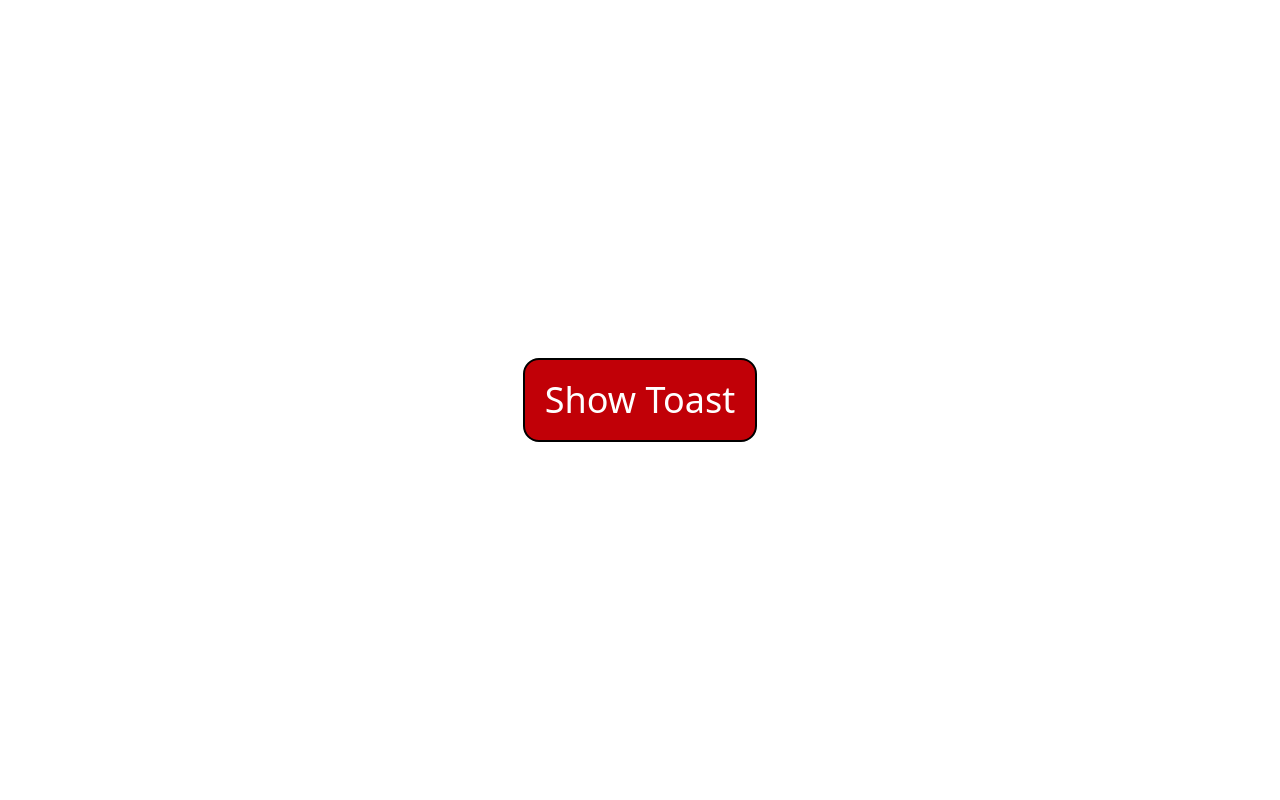
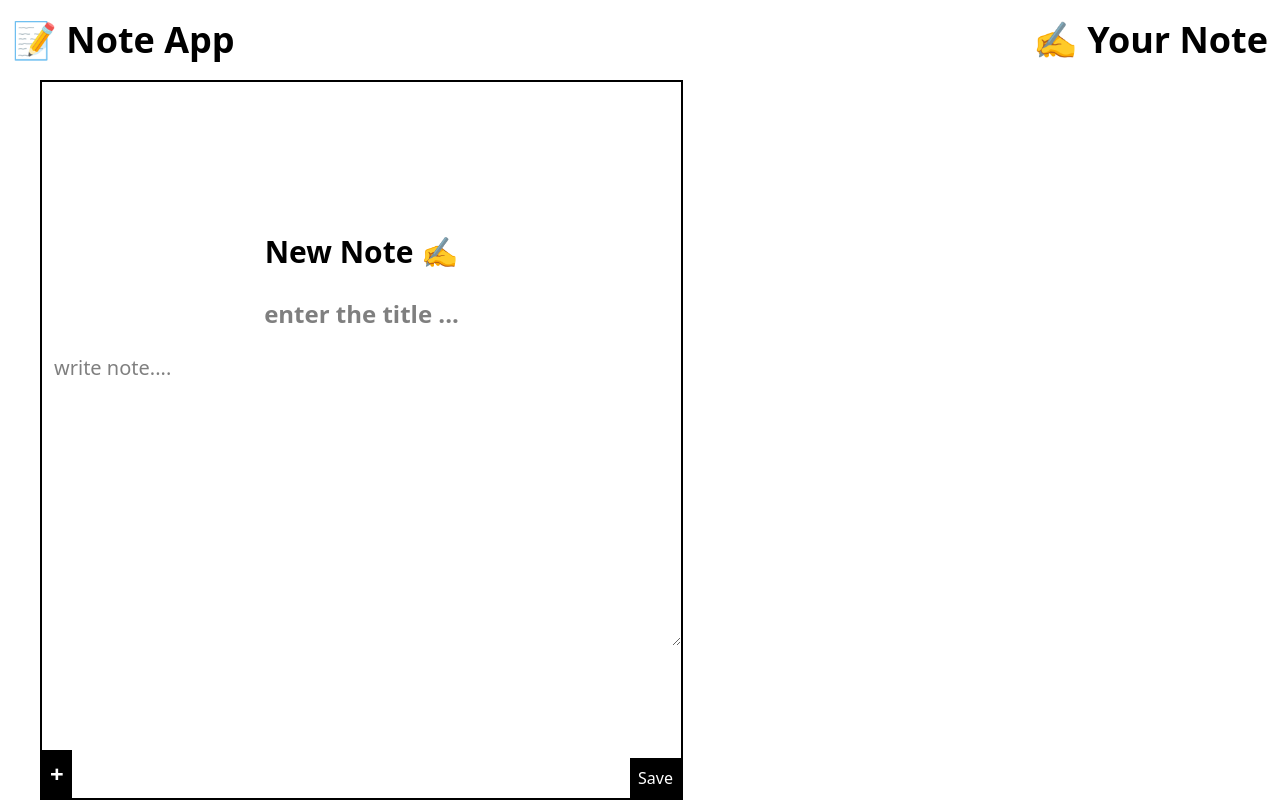
Before and after one commit to praisezedo/REACT-PRACTICE, a React (Vite) app: page / in a window 1280 px wide. Built offline with nearby package versions, Linux system fonts and the light colour scheme.

Commit message:
usecontext , useref and noteapp practice

```diff
--- a/src/App.jsx
+++ b/src/App.jsx
@@ -1,9 +1,9 @@
-import ToastDemo from './ToastDemo';
 
+import NoteApp from './NoteApp';
 function App() {
    return (
     <>
-       <ToastDemo />
+     <NoteApp  />
     </>
    )
 }
--- /dev/null
+++ b/src/NoteApp.jsx
@@ -0,0 +1,142 @@
+
+import React , { useRef , useEffect , useState }  from "react";
+
+export default function NoteApp () {
+const[title , setTitle] = useState(() => {
+   const savedTitle = localStorage.getItem('currentTitle');
+   return savedTitle ? savedTitle : '';
+});
+const[note , setNote] = useState(() => {
+   const savedNote = localStorage.getItem('currentNote');
+   return savedNote ? savedNote : '';
+});
+const [noteArr , setNoteArr ] = useState(() => {
+   const savedNotes = localStorage.getItem('notearr');
+   return savedNotes ? JSON.parse(savedNotes) : [];
+});
+const [editingIndex, setEditingIndex] = useState(null);
+
+const titleRef = useRef();
+const noteRef = useRef();
+useEffect(() => {
+    titleRef.current.focus();
+} , [])
+
+useEffect(() => {
+  localStorage.setItem("notearr", JSON.stringify(noteArr));
+}, [noteArr]);
+
+useEffect(() => {
+   localStorage.setItem("currentTitle", title);
+   localStorage.setItem("currentNote", note);
+}, [note , title])
+
+const addNewNote = () => {
+   if (!title.trim() || !note.trim()) return;
+
+   if (editingIndex !== null) {
+      // Update existing note
+      const updatedNotes = [...noteArr];
+      updatedNotes[editingIndex] = {
+         ...updatedNotes[editingIndex],
+         title: title,
+         note: note
+      };
+      setNoteArr(updatedNotes);
+      setEditingIndex(null);
+      alert('Note updated successfully');
+   } else {
+      // Add new note
+      const newNote = {
+         title: title,
+         note: note,
+         createdAt: Date.now()
+      }
+      setNoteArr(prev => [...prev , newNote])
+   }
+   setTitle("")
+   setNote("")
+}
+
+const viewNote = (e) => {
+  const noteIndex = parseInt(e.target.getAttribute("data-index"));
+  const noteToView = noteArr[noteIndex];
+   setTitle(noteToView.title);
+   setNote(noteToView.note);
+   noteRef.current.readOnly = true;
+   titleRef.current.readOnly = true;
+   alert('you are in view mode . view in the input fields')
+}
+
+const editNote = (e) => {
+   const noteIndex = parseInt(e.target.getAttribute("note-index"));
+   const noteToEdit = noteArr[noteIndex];
+   setEditingIndex(noteIndex);
+   setTitle(noteToEdit.title);
+   setNote(noteToEdit.note);
+   noteRef.current.readOnly = false;
+   titleRef.current.readOnly = false;
+}
+
+const setNewNote = () => {
+   setTitle("");
+   setNote("");
+   setEditingIndex(null);
+   noteRef.current.readOnly = false;
+   titleRef.current.readOnly = false;
+}
+
+const deleteNote = (e) => {
+   const noteIndex = parseInt(e.target.getAttribute("note-index"));
+   const updatedNotes = [...noteArr];
+   updatedNotes.splice(noteIndex, 1);
+   setNoteArr(updatedNotes);
+}
+return (
+        <React.Fragment>
+          <header className="bg-white z-100 left-0 right-0 top-0 fixed flex justify-between  py-5 px-3 ">
+       <h1 className="text-4xl font-bold">📝 Note App</h1>
+       <h1 className="text-4xl font-bold"> ✍️ Your Note</h1>
+          </header>
+           <main className="flex justify-center left-0 right-0 bottom-0 top-20">
+          <div className=" left-10 bottom-0 fixed top-20 py-3 border-2 border-black   flex flex-col justify-center items-center">
+            <h1 className="text-3xl font-bold">New Note ✍️</h1>
+           <input value={title} onChange={(e) => setTitle(e.target.value)} className=" text-center justify-center  mt-4 font-bold text-2xl px-23  py-3 mx-auto focus:border-none focus:outline-none" ref={titleRef} type="text"  placeholder="enter the title ..."/>
+           <textarea value={note} onChange={(e) => setNote(e.target.value)} className="  text-xl p-3 focus:border-none focus:outline-none" placeholder="write note...." ref={noteRef} rows={'10'} cols={'50'}/>
+            <button className="font-bold text-2xl bg-black text-white hover:cursor-pointer hover:opacity-50  p-2 left-0 bottom-0 absolute" onClick={setNewNote} >+</button>
+            <button className="bg-black text-white hover:cursor-pointer hover:opacity-50  p-2 right-0 bottom-0 absolute" onClick={addNewNote}>{editingIndex !== null ? "Update" : "Save"}</button>
+        </div>
+
+        <div className=" top-10 right-0 absolute   text-black flex flex-col justify-center items-center px-10">
+           <ul className="mt-10">
+              {
+               noteArr.map((n , i) => {
+                  if (n.title && n.note) {
+                  return <React.Fragment>
+                    <li  key={i}>
+                     <div className=" mb-3 flex justify-between items-center text-xl gap-20">
+                     <h1 className="font-bold border-2 rounded-full border-black p-2" >{i + 1}</h1>
+                       <div className="flex flex-col gap-2 items-center justify-center mr-20">
+                        <article className="mx-auto text-[2rem] font-bold hover:cursor-pointer hover:opacity-50" onClick={viewNote} data-index={i}>{n.title.length >= 7 ? `${n.title.slice(0 , 6).trim()}...` : n.title.trim()}</article>
+                        <h1>{new Date(n.createdAt).toLocaleDateString()} {new Date(n.createdAt).toLocaleTimeString()}</h1>
+                       </div>
+                       <div className="flex gap-3">
+                        <button className="bg-black text-white p-2 rounded-xl hover:opacity-50" onClick={editNote} note-index={i}>🖋️ Edit</button>
+                        <button className="bg-white  text-black border-2 border-black p-2 rounded-xl hover:opacity-50" onClick={deleteNote} note-index={i}> ❌ Delete</button>
+                       </div>
+                     </div>
+                     <hr />
+                  </li>
+                     </React.Fragment>
+                  }
+                  else {
+                     return null
+                  }
+               })
+              }
+           </ul>
+        </div>
+           </main>
+        </React.Fragment>
+      )
+}
--- a/src/ParentComponent.jsx
+++ /dev/null
@@ -1,35 +0,0 @@
-import axios from 'axios';
-import { useEffect, useState } from 'react';
-
-export default function ParentComponent() {
-   const [data, setData] = useState([]);
-   const [error , setError] = useState(null);
-   const [loading , setLoading] = useState(false);
-    useEffect(() => {
-        setLoading(true);
-        axios.get('https://jsonplaceholder.typicode.com/posts')
-            .then(response => {
-                setData(response.data);
-            })
-            .catch(error => {
-                console.error("Error fetching data:", error);
-                setError(error);
-            });
-    }, []);
-
-    return (
-        <>
-
-        <div>
-            <h1>Posts</h1>
-            {data && data.map(item => (
-            <div key={item.id}>
-                <h2>{item.title}</h2>
-                <p>{item.body}</p>
-            </div>
-        ))}
-        {error && <p>Error fetching data: {error}</p>}
-        </div>
-</>
-    )
-}
--- a/src/Toast.jsx
+++ b/src/Toast.jsx
@@ -1,11 +1,15 @@
+import { useContext } from "react"
+import { DataContext } from "./ParentComponent";
 
-export default function Toast ({message, onClose}) {
+export default function Toast() {
+    const data = useContext(DataContext);
+
+
      return (
-        <div>
+    <>
         <div className="absolute top-1/2 left-1/2 transform -translate-x-1/2 -translate-y-1/2  bg-gray-800 text-white p-4 rounded-lg shadow-lg">
-            <h1 className="text-4xl">{message}</h1>
-            <button onClick={onClose} className="mt-2 bg-red-700 px-3 py-1 rounded">Close</button>
+            <h1 className="text-4xl">{data?.message}</h1>
         </div>
-        </div>
+    </>
      )
 }
--- a/src/ToastDemo.jsx
+++ b/src/ToastDemo.jsx
@@ -1,12 +1,23 @@
-import { useState } from "react";
+import { useEffect, useRef, useState } from "react";
 import Toast from "./Toast";
+
 export default function ClickCounter() {
-const [showToast , setShowToast] = useState(false);
+    const [inputValue, setInputValue] = useState("");
+    const previousValues = useRef("");
 
-return (
-  <div className="flex flex-col items-center justify-center h-screen">
-    <button onClick={() => setShowToast(true)} className="bg-red-700 p-5 text-4xl border-2 border-black text-white rounded-2xl">Show Toast</button>
-    {showToast && <Toast message="This is a toast message!" onClose={() => setShowToast(false)} />}
-  </div>
-)
+    useEffect(() => {
+      previousValues.current = inputValue;
+    }, [inputValue]);
+
+    return (
+      <div>
+        <input type="text"
+        value={inputValue}
+         onChange={(e) => setInputValue(e.target.value)
+         }/>
+         <h2>Previous Value: {previousValues.current}</h2>
+         <h2>Current Value: {inputValue}</h2>
+      </div>
+    )
+
 }
```
